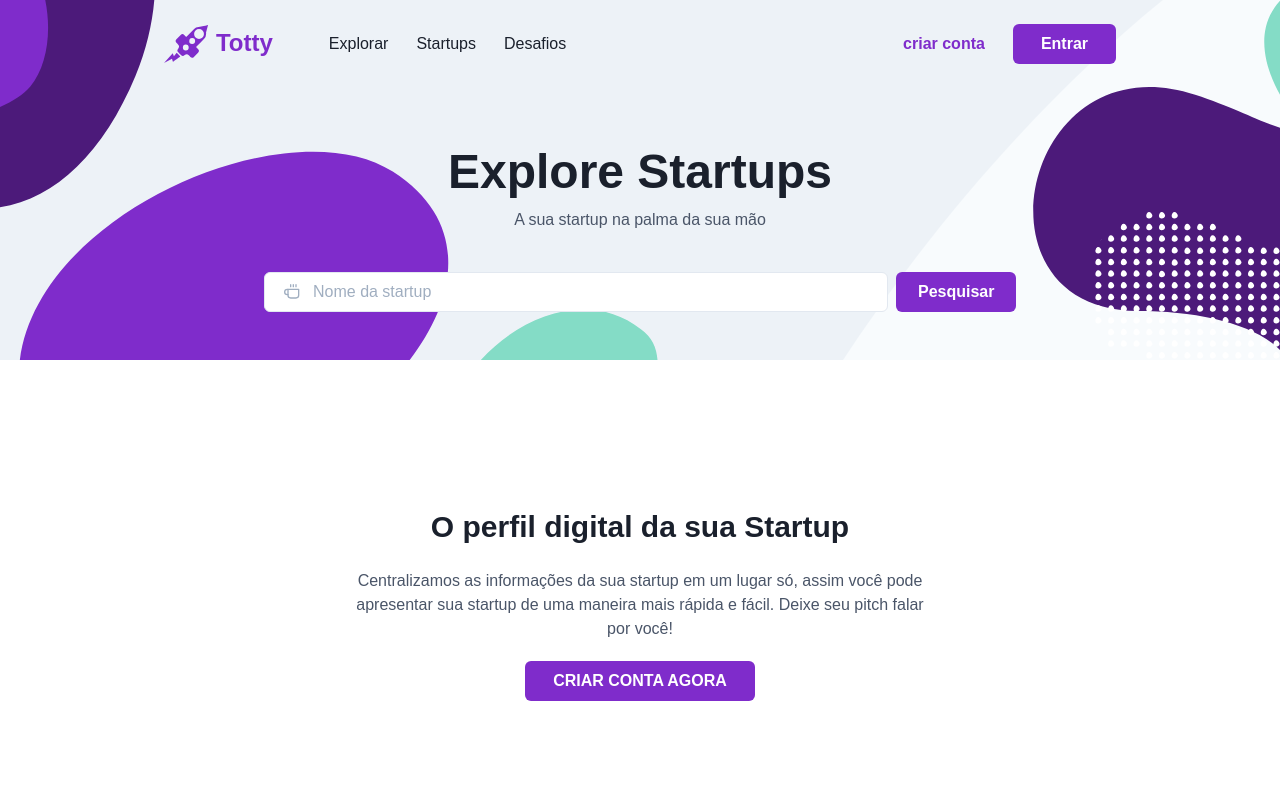
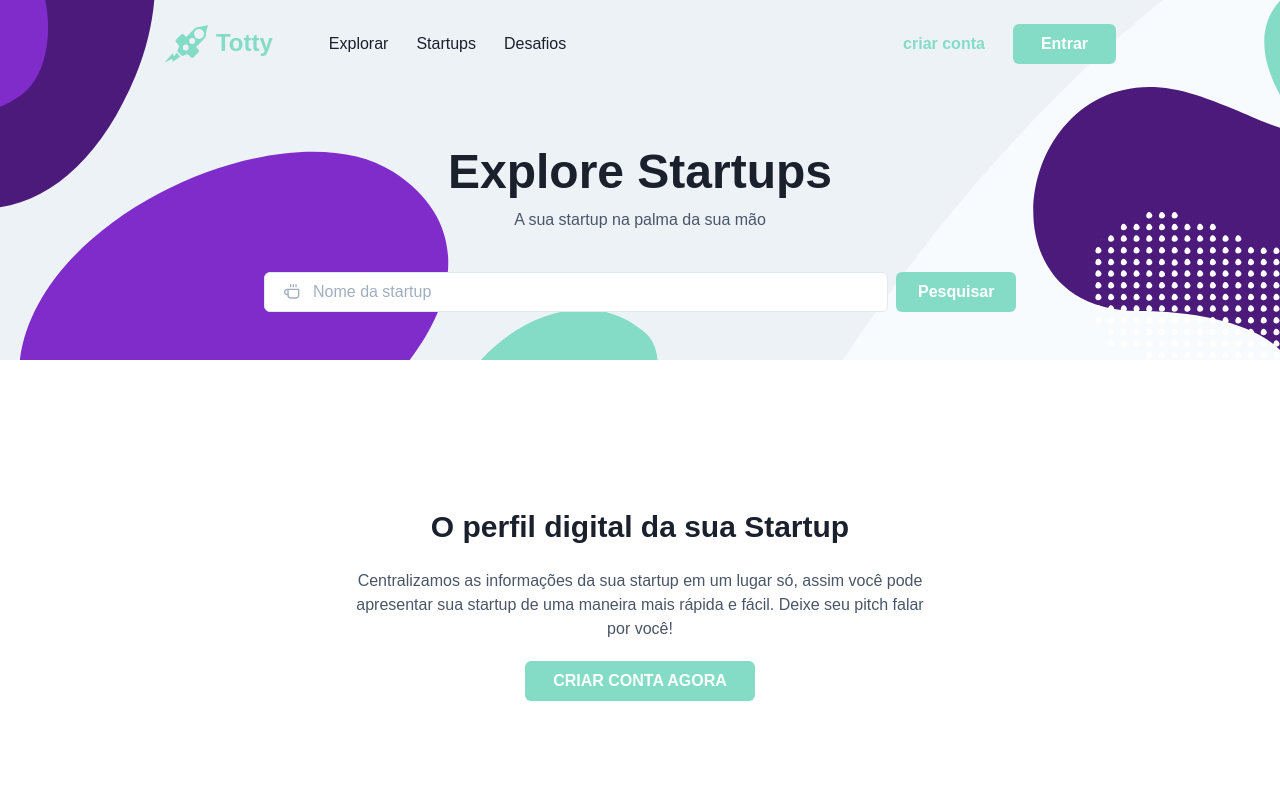
Before and after one commit to guigaribalde/totty-front, a Next.js app: page / in a window 1280 px wide. Shown: the top 800 px of the page. Built offline with nearby package versions, Linux system fonts and the light colour scheme; no server answers; the database is empty.

Commit message:
feat: add production and development themes

```diff
--- a/src/assets/Logo.tsx
+++ b/src/assets/Logo.tsx
@@ -1,5 +1,6 @@
 import { Flex, Text, Image } from '@chakra-ui/react'
 import { useRouter } from 'next/router'
+const env = process.env.NODE_ENV
 
 const Logo = () => {
   const router = useRouter()
@@ -9,7 +10,12 @@ const Logo = () => {
 
   return (
     <Flex onClick={handleClick} cursor="pointer">
-      <Image src="/totty.svg" alt="Totty Logo" w={87.933 / 2} h={74.991 / 2} />
+      <Image
+        src={env === 'development' ? '/dev_totty.svg' : '/totty.svg'}
+        alt="Totty Logo"
+        w={87.933 / 2}
+        h={74.991 / 2}
+      />
       <Text fontSize="2xl" fontWeight="semibold" color="brand.500" ml="2">
         Totty
       </Text>
--- a/src/components/SellMoreCard.tsx
+++ b/src/components/SellMoreCard.tsx
@@ -20,7 +20,7 @@ export const SellMoreCard = () => {
         direction="column"
         justify="center"
         align="center"
-        bgColor="#F4EDF7"
+        bgColor="brand.50"
         borderRadius={{ base: '0', md: '10' }}
       >
         <Text fontWeight="extrabold" fontSize="6xl" mb="5">
--- a/src/themes/default.js
+++ b/src/themes/default.js
@@ -1,4 +1,5 @@
 import { extendTheme } from '@chakra-ui/react'
+const env = process.env.NODE_ENV
 
 export const theme = extendTheme({
   fonts: {
@@ -6,8 +7,25 @@ export const theme = extendTheme({
     subHeading: 'Montserrat, sans-serif',
     body: 'Montserrat, sans-serif',
   },
-  colors: {
+  colors:
+    env === 'development'
+      ? {
           brand: {
+            50: '#EDFAF7',
+            100: '#E6F8F4',
+            200: '#CEF1E8',
+            300: '#B5EADD',
+            400: '#9CE3D1',
+            500: '#84DCC6',
+            600: '#71B9AB',
+            700: '#609692',
+            800: '#4E7377',
+            900: '#3C505E',
+          },
+        }
+      : {
+          brand: {
+            50: '#F4EDF7',
             100: '#E5D4F5',
             200: '#CCAAEA',
             300: '#B280E0',
```
Also changed, not shown: public/dev_totty.svg (added). Lines whose indentation alone changed are shown as unchanged.
